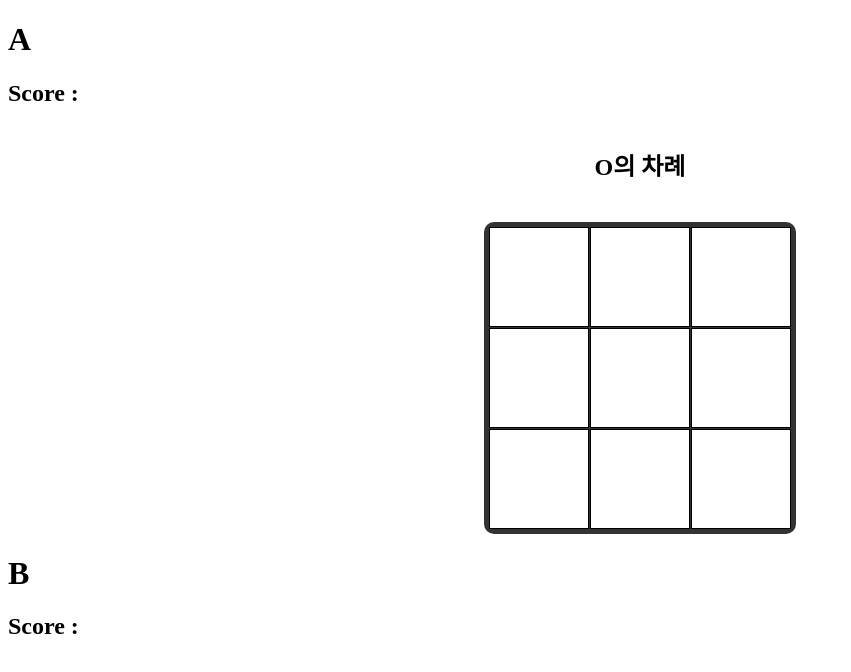
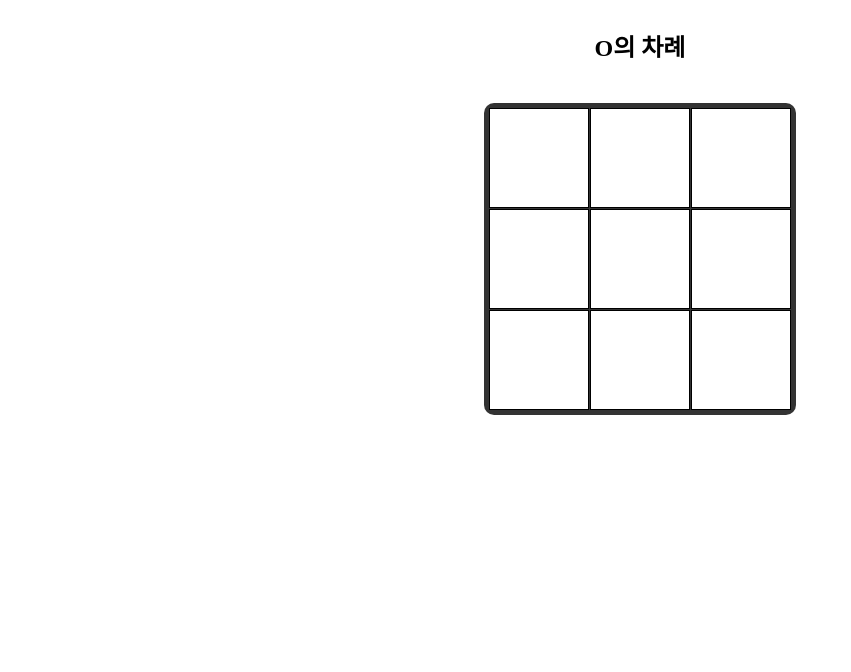
Before and after one commit to KimInteger/Tic-Tac-Toe, a React app: page / in a window 1280 px wide. Shown: the top 672 px of the page, without its empty margins (0-851 px from the left). Built offline with nearby package versions, Linux system fonts and the light colour scheme.

Commit message:
fire | app.tsx
TicTacToeField.tsx 하나만 호출

```diff
--- a/src/app.tsx
+++ b/src/app.tsx
@@ -4,19 +4,7 @@ import TicTacToeField from './app/gameBoard/playField';
 const App: React.FC = () => {
   return (
     <>
-      <div>
-        <h1>A</h1>
-        <h2>
-          Score : <span></span>
-        </h2>
-      </div>
       <TicTacToeField />
-      <div>
-        <h1>B</h1>
-        <h2>
-          Score : <span></span>
-        </h2>
-      </div>
     </>
   );
 };
```
